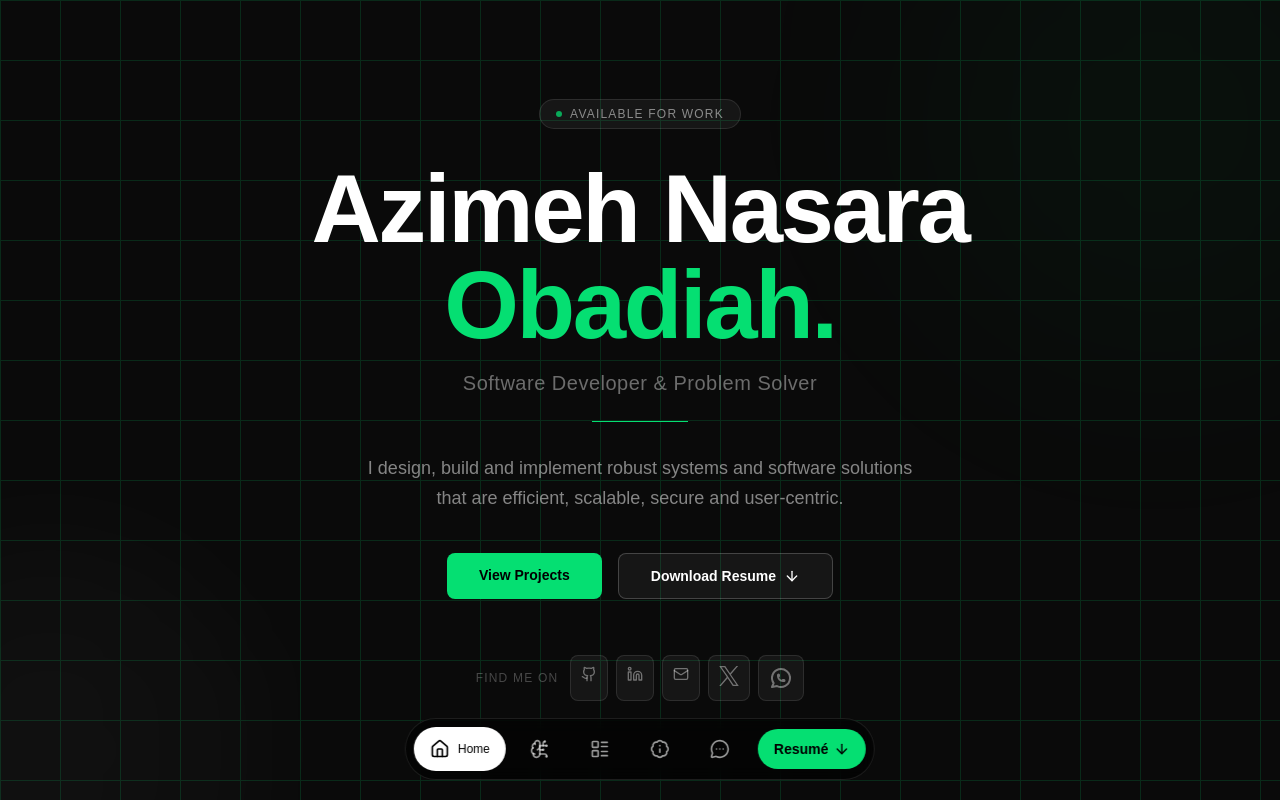
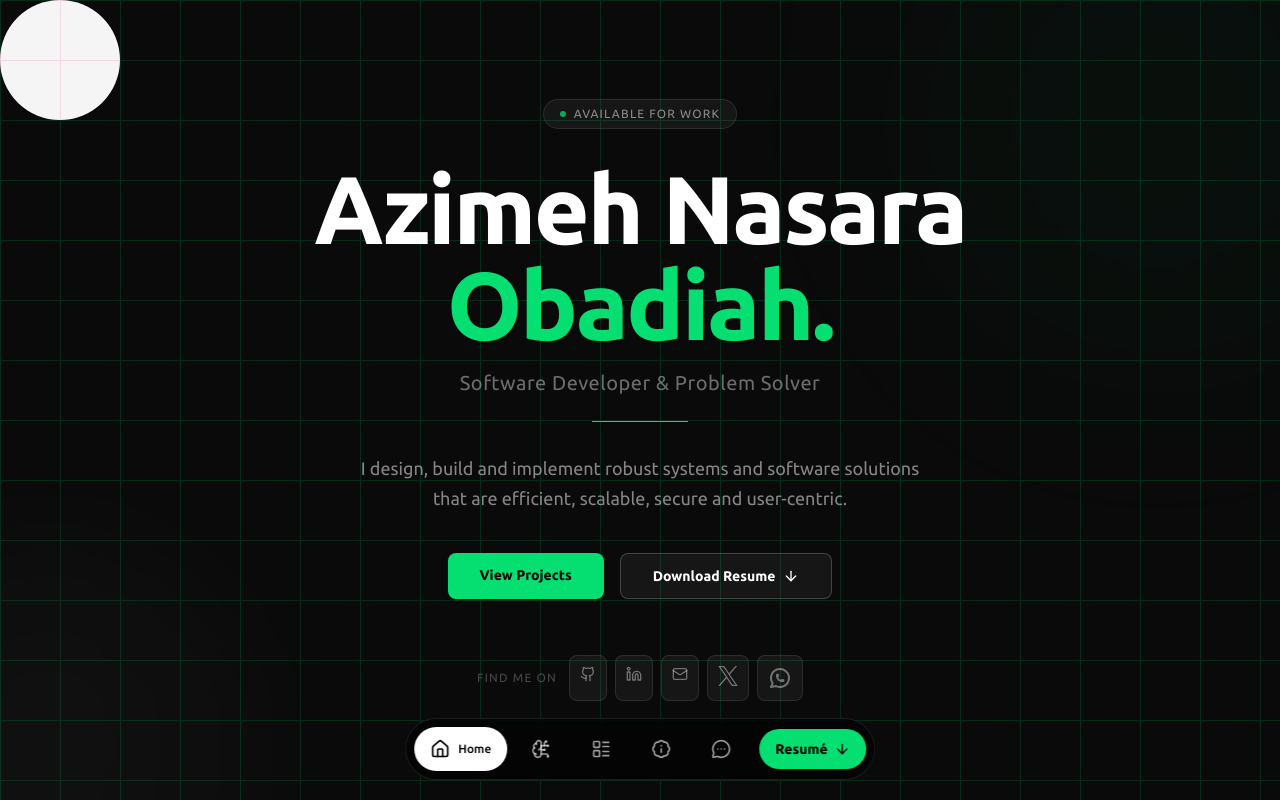
Before and after one commit to zimcodes1/Portfolio, a React (Vite) app: page / in a window 1280 px wide. Both pictures are taken after a click on the button "Resumé". Shown: the top 800 px of the page. Built offline with nearby package versions, Linux system fonts and the light colour scheme.

Commit message:
refactor: fix scroll section detection issue for Skills and Projects section section, add interactive mouse-tracking circle to herosection and other fixes.

```diff
--- a/src/App.tsx
+++ b/src/App.tsx
@@ -14,25 +14,11 @@ const AppLayout: React.FC = () => {
       <Navigation />
 
       <main className="overflow-x-hidden">
-        <section id="home">
-          <Hero />
-        </section>
-
-        <section id="skills">
-          <Skills />
-        </section>
-
-        <section id="projects">
-          <Projects />
-        </section>
-
-        <section id="about">
-          <About />
-        </section>
-
-        <section id="contact">
-          <Contact />
-        </section>
+        <Hero />
+        <Skills />
+        <Projects />
+        <About />
+        <Contact />
       </main>
 
       <Footer />
--- a/src/components/ui/HeroSection.tsx
+++ b/src/components/ui/HeroSection.tsx
@@ -1,13 +1,67 @@
+import { useRef, useState } from "react";
 import { Github, Linkedin, Mail, ArrowDown } from "lucide-react";
-import { motion } from "framer-motion";
+import { motion, useMotionValue, useSpring } from "framer-motion";
 import XLogo from "./svgs/XLogo";
 import WhatsAppIcon from "./svgs/WhatsApp";
 import AnimatedBackground from "./AnimatedBackground";
 
 const HeroSection = () => {
+	const containerRef = useRef<HTMLDivElement>(null);
+	const [isVisible, setIsVisible] = useState(false);
+
+	const radius = 60; // 120px diameter
+
+	const mouseX = useMotionValue(0);
+	const mouseY = useMotionValue(0);
+
+	const springConfig = { damping: 25, stiffness: 250, mass: 0.5 };
+	const xSpring = useSpring(mouseX, springConfig);
+	const ySpring = useSpring(mouseY, springConfig);
+
+	const handleMouseMove = (e: React.MouseEvent<HTMLDivElement>) => {
+		if (!containerRef.current) return;
+		const rect = containerRef.current.getBoundingClientRect();
+		const mouseXRelative = e.clientX - rect.left;
+		const mouseYRelative = e.clientY - rect.top;
+
+		const clampedX = Math.max(radius, Math.min(rect.width - radius, mouseXRelative));
+		const clampedY = Math.max(radius, Math.min(rect.height - radius, mouseYRelative));
+
+		mouseX.set(clampedX - radius);
+		mouseY.set(clampedY - radius);
+
+		if (!isVisible) {
+			setIsVisible(true);
+		}
+	};
+
 	return (
-		<section className="relative min-h-screen flex items-center justify-center overflow-hidden bg-[#0a0a0a]">
+		<section
+			ref={containerRef}
+			id="home"
+			onMouseMove={handleMouseMove}
+			onMouseLeave={() => setIsVisible(false)}
+			className="relative min-h-screen flex items-center justify-center overflow-hidden bg-[#0a0a0a]"
+		>
 			<AnimatedBackground />
+
+			{/* Color-inverting interactive circle (desktop only) */}
+			<motion.div
+				className="absolute pointer-events-none rounded-full bg-white z-20 hidden md:block"
+				style={{
+					width: radius * 2,
+					height: radius * 2,
+					left: xSpring,
+					top: ySpring,
+					mixBlendMode: "difference",
+					opacity: isVisible ? 1 : 0,
+					scale: isVisible ? 1 : 0,
+				}}
+				transition={{
+					opacity: { duration: 0.15 },
+					scale: { duration: 0.25, type: "spring", stiffness: 300, damping: 25 },
+				}}
+			/>
 
 			<div className="relative z-10 max-w-4xl mx-auto px-6 max-sm:px-4 text-center">
 				{/* Eyebrow tag */}
--- a/src/components/ui/Navigation.tsx
+++ b/src/components/ui/Navigation.tsx
@@ -50,23 +50,26 @@ const Navigation = () => {
 	const [activeSection, setActiveSection] = useState("home");
 
 	useEffect(() => {
-		const observers: IntersectionObserver[] = [];
+		const observer = new IntersectionObserver(
+			(entries) => {
+				entries.forEach((entry) => {
+					if (entry.isIntersecting) {
+						setActiveSection(entry.target.id);
+					}
+				});
+			},
+			{
+				rootMargin: "-25% 0px -35% 0px",
+				threshold: 0,
+			},
+		);
 
 		navItems.forEach(({ id }) => {
 			const el = document.getElementById(id);
-			if (!el) return;
-
-			const observer = new IntersectionObserver(
-				([entry]) => {
-					if (entry.isIntersecting) setActiveSection(id);
-				},
-				{ threshold: 0.4 },
-			);
-			observer.observe(el);
-			observers.push(observer);
+			if (el) observer.observe(el);
 		});
 
-		return () => observers.forEach((o) => o.disconnect());
+		return () => observer.disconnect();
 	}, []);
 
 	return (
--- a/src/index.css
+++ b/src/index.css
@@ -1,5 +1,5 @@
+@import url('https://fonts.googleapis.com/css2?family=Ubuntu:ital,wght@0,300;0,400;0,500;0,700;1,300;1,400;1,500;1,700&display=swap');
 @import "tailwindcss";
-@import url('https://fonts.googleapis.com/css2?family=Ubuntu:ital,wght@0,300;0,400;0,500;0,700;1,300;1,400;1,500;1,700&display=swap');
 
 * {
   font-family: "Ubuntu", sans-serif;
--- a/src/utils/dataStore.tsx
+++ b/src/utils/dataStore.tsx
@@ -199,7 +199,7 @@ export const skillCategories = [
 		icon: <Code2 className="w-5 h-5" />,
 		skills: [
 			{ name: "React", img: cdn("react"), tier: "Advanced" },
-			{ name: "TypeScript", img: cdn("typescript"), tier: "Intermediate" },
+			{ name: "TypeScript", img: cdn("typescript"), tier: "Proficient" },
 			{
 				name: "Tailwind",
 				img: "https://cdn.jsdelivr.net/gh/devicons/devicon/icons/tailwindcss/tailwindcss-original.svg",
@@ -226,17 +226,17 @@ export const skillCategories = [
 		title: "Mobile Development",
 		icon: <Smartphone className="w-5 h-5" />,
 		skills: [
-			{ name: "React Native", img: cdn("react"), tier: "Intermediate" },
+			{ name: "React Native", img: cdn("react"), tier: "Proficient" },
 			{
 				name: "Expo",
 				img: "https://cdn.jsdelivr.net/gh/devicons/devicon/icons/expo/expo-original.svg",
 				tier: "Intermediate",
 			},
-			{ name: "Android", img: cdn("android"), tier: "Beginner" },
+			{ name: "Android", img: cdn("android"), tier: "Intermediate" },
 			{
 				name: "iOS",
 				img: "https://cdn.jsdelivr.net/gh/devicons/devicon/icons/apple/apple-original.svg",
-				tier: "Beginner",
+				tier: "Intermediate",
 			},
 		],
 	},
@@ -275,22 +275,22 @@ export const skillCategories = [
 			{
 				name: "Network Security",
 				img: "https://cdn.jsdelivr.net/gh/devicons/devicon/icons/linux/linux-original.svg",
-				tier: "Beginner",
+				tier: "Intermediate",
 			},
 			{
 				name: "Penetration Testing",
 				img: "https://cdn.jsdelivr.net/gh/devicons/devicon/icons/bash/bash-original.svg",
-				tier: "Beginner",
+				tier: "Intermediate",
 			},
 			{
 				name: "Cryptography",
 				img: "https://cdn.jsdelivr.net/gh/devicons/devicon/icons/python/python-original.svg",
-				tier: "Beginner",
+				tier: "Intermediate",
 			},
 			{
 				name: "Risk Assessment",
 				img: "https://cdn.jsdelivr.net/gh/devicons/devicon/icons/github/github-original.svg",
-				tier: "Beginner",
+				tier: "Intermediate",
 			},
 		],
 	},
```
